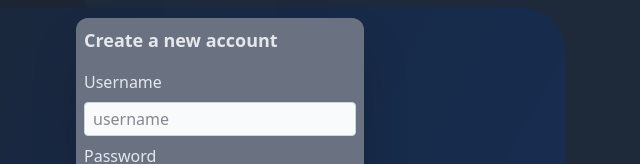
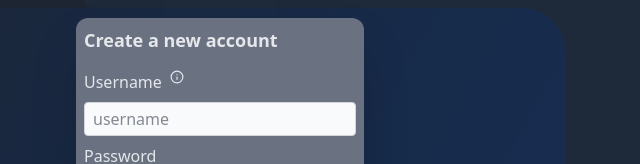
Before and after one commit to RichtersFinger/flux, a React (Vite) app in the folder frontend/: page /login in a window 1280 px wide. Both pictures are taken after a click on the button "Not registered yet?". Shown: the part 189-353 px from the top of the page, without its empty margins (420-1060 px from the left). Built offline with nearby package versions, Linux system fonts and the light colour scheme; no server answers.

Commit message:
[fe, components, pages] add Tooltip-component

```diff
--- /dev/null
+++ b/frontend/src/components/base/Tooltip.tsx
@@ -0,0 +1,64 @@
+import { useCallback, useEffect, useState } from "react";
+import { FiInfo } from "react-icons/fi";
+
+type MenuPosition = "bl" | "br" | "tl" | "tr";
+
+const PositionStyles: Record<MenuPosition, string> = {
+  bl: "right-0",
+  br: "left-0",
+  tl: "right-0 -translate-y-full -top-2",
+  tr: "left-0 -translate-y-full -top-2",
+};
+
+interface TooltipProps {
+  className?: string;
+  position?: MenuPosition;
+  icon?: React.ReactNode;
+  children?: React.ReactNode;
+}
+
+export default function Tooltip({
+  className = "",
+  position = "bl",
+  icon,
+  children,
+}: TooltipProps) {
+  const [open, setOpen] = useState(false);
+  const [visible, setVisible] = useState(false);
+
+  // setup event listeners for hide and show
+  const measuredRef = useCallback(
+    (node: HTMLDivElement) => {
+      if (!node) return;
+      function handleOnMouseEnter() {
+        setOpen(true);
+      }
+      function handleOnMouseLeave() {
+        setOpen(false);
+      }
+      node.addEventListener("mouseenter", handleOnMouseEnter);
+      node.addEventListener("mouseleave", handleOnMouseLeave);
+    },
+    [setOpen, setVisible]
+  );
+
+  // handle animated visibility via opacity
+  useEffect(() => setVisible(open), [open]);
+
+  return (
+    <div className="relative overflow-visible">
+      <div ref={measuredRef} className="hover:cursor-help">
+        {icon ?? <FiInfo size={14} />}
+      </div>
+      {open && (
+        <div
+          className={`absolute rounded bg-gray-800 text-gray-200 m-1 shadow-xl z-50 transition-opacity ${
+            PositionStyles[position]
+          } ${visible ? "opacity-100" : "opacity-0"} ${className}`}
+        >
+          {children}
+        </div>
+      )}
+    </div>
+  );
+}
--- a/frontend/src/components/flux/pages/login_register/RegisterForm.tsx
+++ b/frontend/src/components/flux/pages/login_register/RegisterForm.tsx
@@ -7,6 +7,7 @@ import Button from "../../../base/Button";
 import TextInput from "../../../base/TextInput";
 import MessageBox from "../../../base/MessageBox";
 import Spinner from "../../../base/Spinner";
+import Tooltip from "../../../base/Tooltip";
 
 interface RegisterFormProps {
   onError?: () => void;
@@ -77,7 +78,17 @@ export default function RegisterForm({ onError }: RegisterFormProps) {
       {/* Register-Panel */}
       <h5 className="font-semibold text-lg">Create a new account</h5>
       <div className="flex flex-col space-y-2">
-        <label htmlFor="usernameInput">Username</label>
+        <div className="flex flex-row space-x-2">
+          <label htmlFor="usernameInput">Username</label>
+          <Tooltip className="w-64 px-6 py-3" position="br">
+
+            <p>Usernames must satisfy the following conditions:</p>
+            <ul className="list-disc">
+              <li className="ml-5">consist of lower-case letters a-z, numbers 0-9, and the characters .@_-</li>
+              <li className="ml-5">start with a lower case letter</li>
+            </ul>
+          </Tooltip>
+        </div>
         <TextInput
           id="usernameInput"
           className="text-gray-900 w-full"
```
